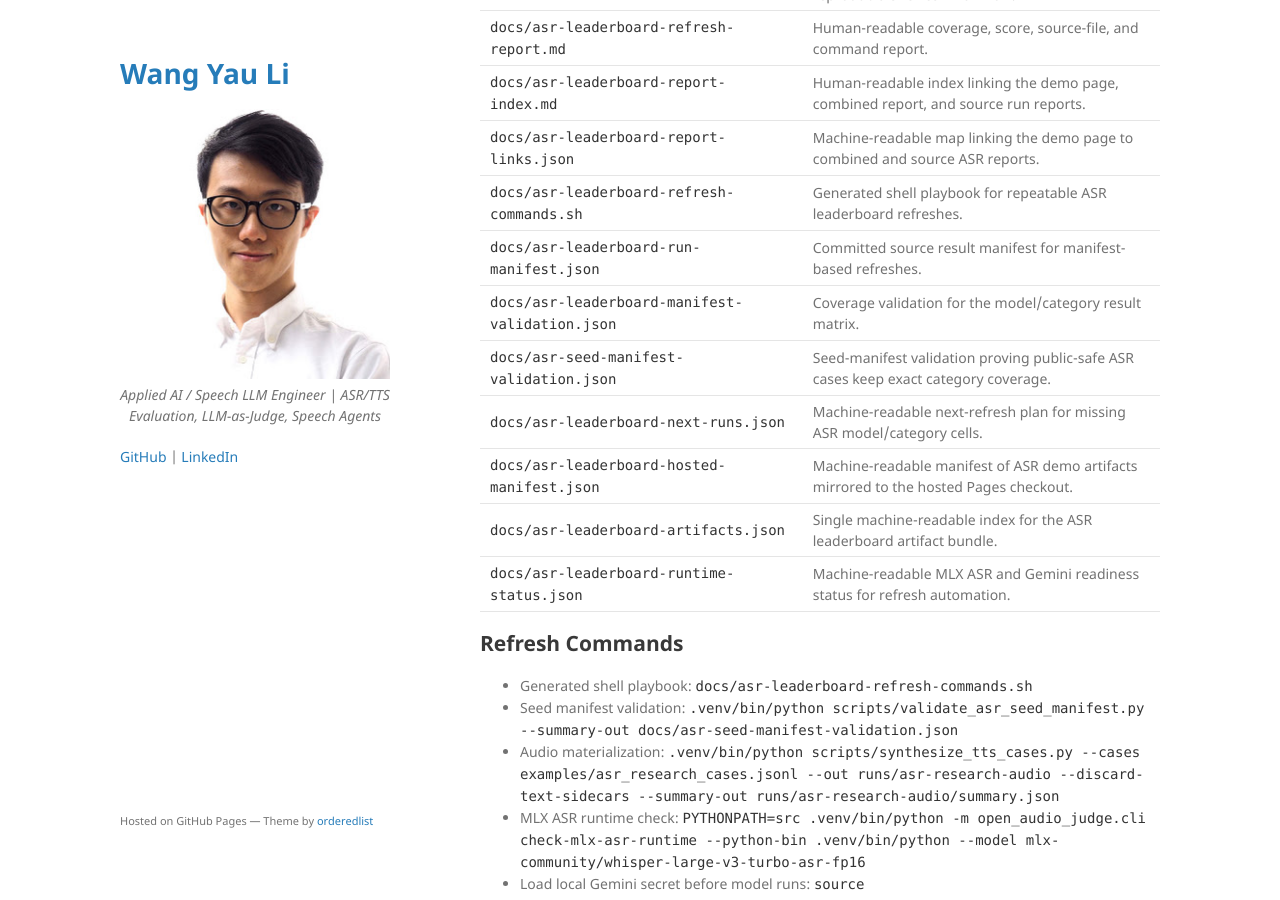
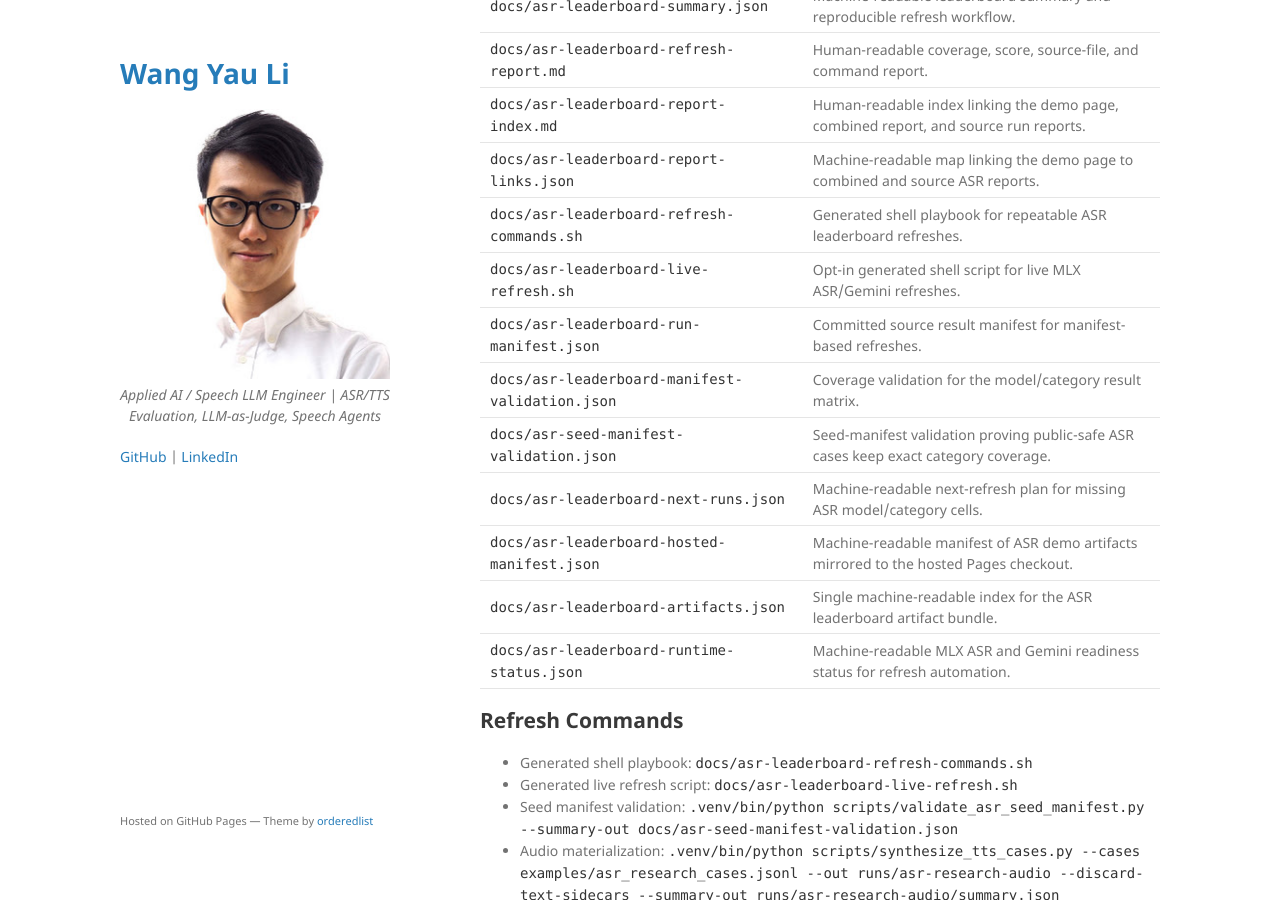
Before and after one commit to kennethli319/kennethli319.github.io, a Jekyll site: the page built from open-audio-judge/asr-leaderboard-refresh-report.md, in a window 1280 px wide and 900 px high, scrolled down 5022 px. Built offline with Jekyll 4.4.1, drawn with Linux system fonts in a browser that asks for light colours; our own code applies the rules of GitHub Pages for plain Markdown files; some of the changed text lies outside the part shown.

Commit message:
Update hosted ASR live refresh artifacts

```diff
--- a/open-audio-judge/asr-leaderboard-refresh-report.md
+++ b/open-audio-judge/asr-leaderboard-refresh-report.md
@@ -9,6 +9,7 @@ This generated report summarizes the verified ASR leaderboard artifact set.
 - Summary JSON: `docs/asr-leaderboard-summary.json`
 - Run manifest: `docs/asr-leaderboard-run-manifest.json`
 - Refresh command playbook: `docs/asr-leaderboard-refresh-commands.sh`
+- Live model refresh script: `docs/asr-leaderboard-live-refresh.sh`
 - Report index: `docs/asr-leaderboard-report-index.md`
 - Report links JSON: `docs/asr-leaderboard-report-links.json`
 - Manifest validation: `docs/asr-leaderboard-manifest-validation.json`
@@ -113,6 +114,7 @@ This generated report summarizes the verified ASR leaderboard artifact set.
 | `docs/asr-leaderboard-report-index.md` | Human-readable index linking the demo page, combined report, and source run reports. |
 | `docs/asr-leaderboard-report-links.json` | Machine-readable map linking the demo page to combined and source ASR reports. |
 | `docs/asr-leaderboard-refresh-commands.sh` | Generated shell playbook for repeatable ASR leaderboard refreshes. |
+| `docs/asr-leaderboard-live-refresh.sh` | Opt-in generated shell script for live MLX ASR/Gemini refreshes. |
 | `docs/asr-leaderboard-run-manifest.json` | Committed source result manifest for manifest-based refreshes. |
 | `docs/asr-leaderboard-manifest-validation.json` | Coverage validation for the model/category result matrix. |
 | `docs/asr-seed-manifest-validation.json` | Seed-manifest validation proving public-safe ASR cases keep exact category coverage. |
@@ -124,6 +126,7 @@ This generated report summarizes the verified ASR leaderboard artifact set.
 ## Refresh Commands
 
 - Generated shell playbook: `docs/asr-leaderboard-refresh-commands.sh`
+- Generated live refresh script: `docs/asr-leaderboard-live-refresh.sh`
 - Seed manifest validation: `.venv/bin/python scripts/validate_asr_seed_manifest.py --summary-out docs/asr-seed-manifest-validation.json`
 - Audio materialization: `.venv/bin/python scripts/synthesize_tts_cases.py --cases examples/asr_research_cases.jsonl --out runs/asr-research-audio --discard-text-sidecars --summary-out runs/asr-research-audio/summary.json`
 - MLX ASR runtime check: `PYTHONPATH=src .venv/bin/python -m open_audio_judge.cli check-mlx-asr-runtime --python-bin .venv/bin/python --model mlx-community/whisper-large-v3-turbo-asr-fp16`
@@ -145,6 +148,7 @@ This generated report summarizes the verified ASR leaderboard artifact set.
 - Generated artifact freshness check: `.venv/bin/python scripts/refresh_asr_leaderboard_artifacts.py --check-only --require-generated-fresh`
 - Hosted artifact sync: `.venv/bin/python scripts/refresh_asr_leaderboard_artifacts.py --hosted-dir-from-env`
 - Hosted mirror validation: `.venv/bin/python scripts/refresh_asr_leaderboard_artifacts.py --check-only --hosted-dir-from-env`
+- Live model refresh script: `bash docs/asr-leaderboard-live-refresh.sh`
 
 ## Runtime Status
 
--- a/open-audio-judge/asr-leaderboard-summary.json
+++ b/open-audio-judge/asr-leaderboard-summary.json
@@ -97,6 +97,7 @@
   "category_count": 7,
   "expected_cases_per_model": 35,
   "hosted_manifest_path": "docs/asr-leaderboard-hosted-manifest.json",
+  "live_refresh_script_path": "docs/asr-leaderboard-live-refresh.sh",
   "manifest_validation_path": "docs/asr-leaderboard-manifest-validation.json",
   "model_category_matrix": [
     {
@@ -226,6 +227,10 @@
       "purpose": "Generated shell playbook for repeatable ASR leaderboard refreshes."
     },
     {
+      "path": "docs/asr-leaderboard-live-refresh.sh",
+      "purpose": "Opt-in generated shell script for live MLX ASR/Gemini refreshes."
+    },
+    {
       "path": "docs/asr-leaderboard-run-manifest.json",
       "purpose": "Committed source result manifest for manifest-based refreshes."
     },
@@ -353,6 +358,7 @@
       "--check-only",
       "--hosted-dir-from-env"
     ],
+    "live_refresh_script_path": "docs/asr-leaderboard-live-refresh.sh",
     "local_secret_env_command": [
       "source",
       "/Users/wangyauli/.openclaw/secrets/open-audio-judge-gemini.env"
```
Also changed, not shown: open-audio-judge/asr-leaderboard-artifacts.json (+17 -6 lines), open-audio-judge/asr-leaderboard-demo.html (+3 -1 lines), open-audio-judge/asr-leaderboard-hosted-manifest.json (+17 -9 lines), 1 other file.
